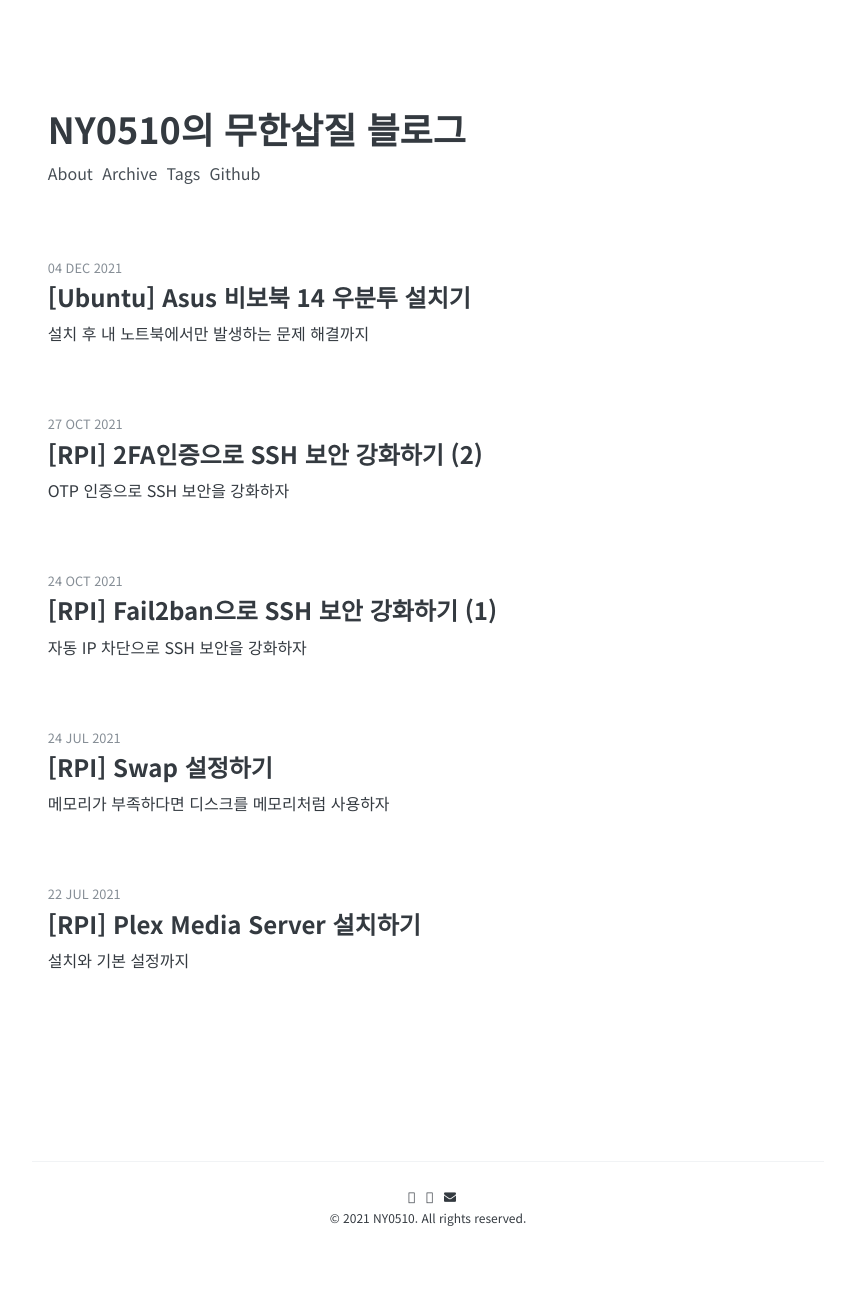
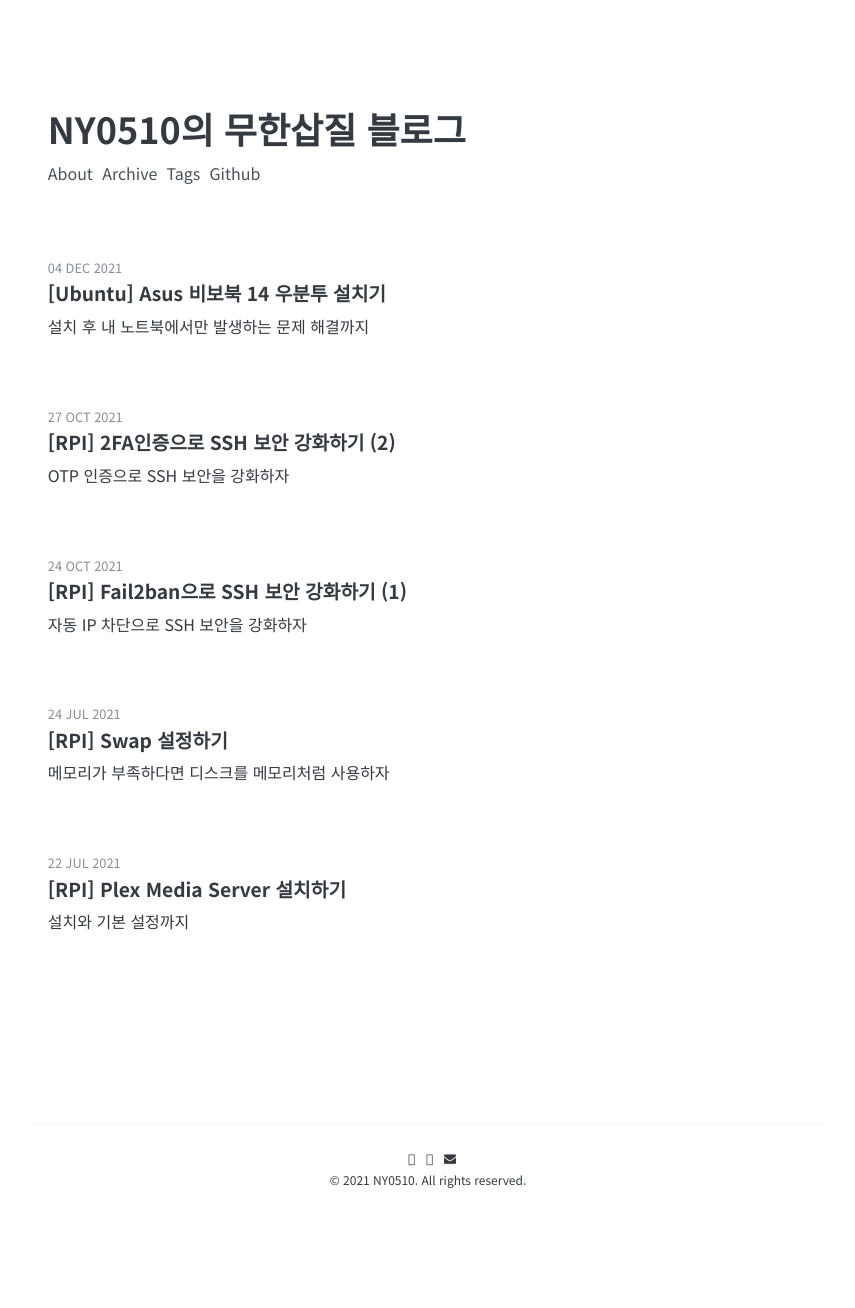
Before and after one commit to NY0510/Blog.old, a Jekyll site: the page built from index.html, in a window 1280 px wide. Shown: the whole page, without its empty margins (212-1067 px from the left). Built offline with Jekyll 4.4.1, drawn with Linux system fonts in a browser that asks for light colours; some web fonts are replaced; the list of posts is cut into pages by our own code; after the commit the page ends 1269 px from its top, so only the background shows below that.

Commit message:
⚡️ 모바일 폰트 크기 조정

```diff
--- a/_sass/_site.scss
+++ b/_sass/_site.scss
@@ -213,7 +213,7 @@
 
 		&-title {
 			margin-bottom: 0.3rem;
-			font-size: 1.5rem;
+			font-size: 1.2rem;
 			font-weight: 600;
 		}
 
--- a/_sass/_variables.scss
+++ b/_sass/_variables.scss
@@ -10,7 +10,7 @@
 $base-font-size: 16px;
 $base-font-size-sm: 11px;
 
-$mobile-font-size: 8px;
+$mobile-font-size: 10px;
 
 /*--------------
   Color
@@ -39,7 +39,7 @@
 $li-line-height: 1.55;
 
 $ul-bullets-font: inherit;
-$ul-bullets-font-size: 1.2em;
+$ul-bullets-font-size: 1em;
 $ul-bullets-font-line-height: 1.2;
 $ul-bullets-right-space: 0.65em;
 
```
